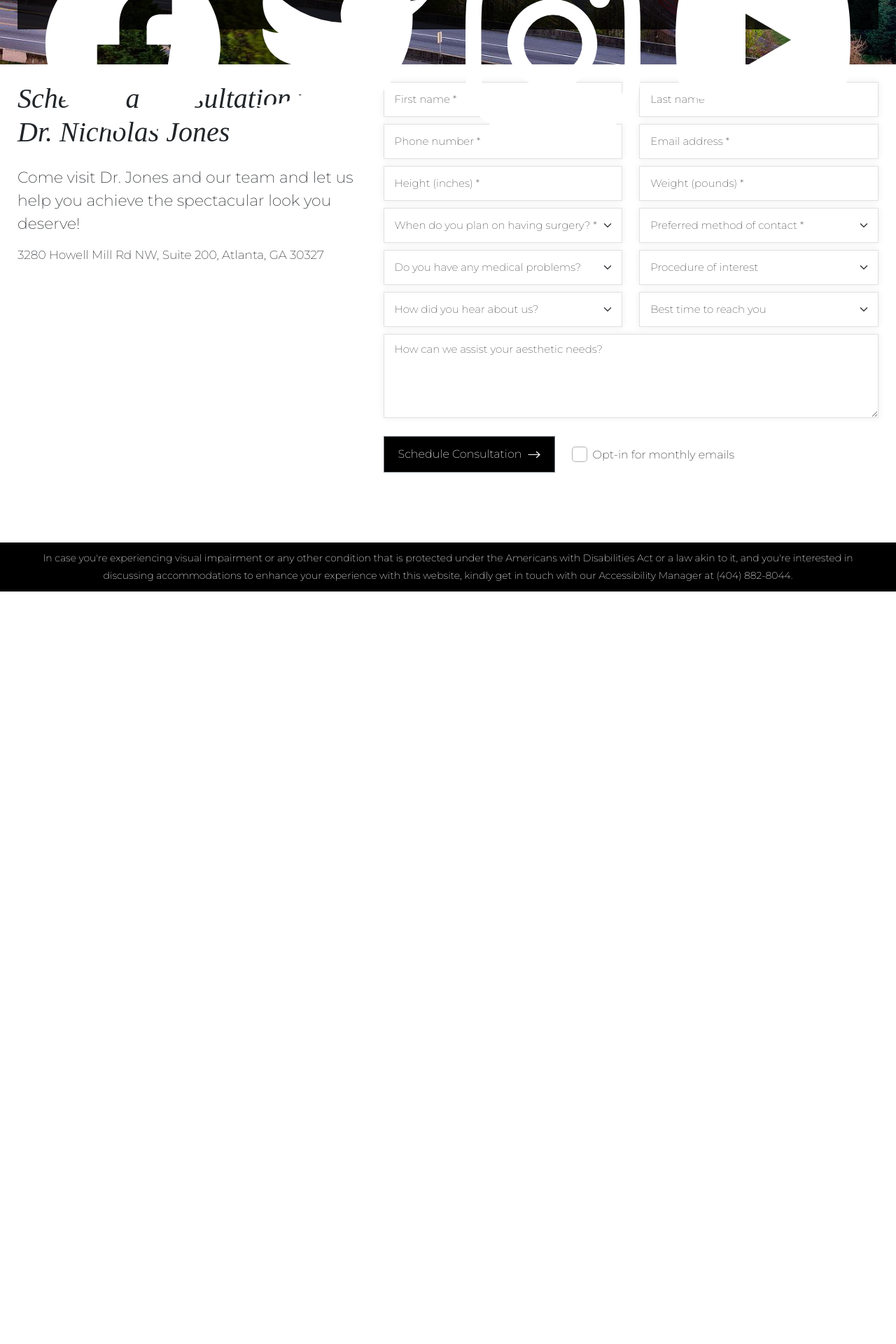
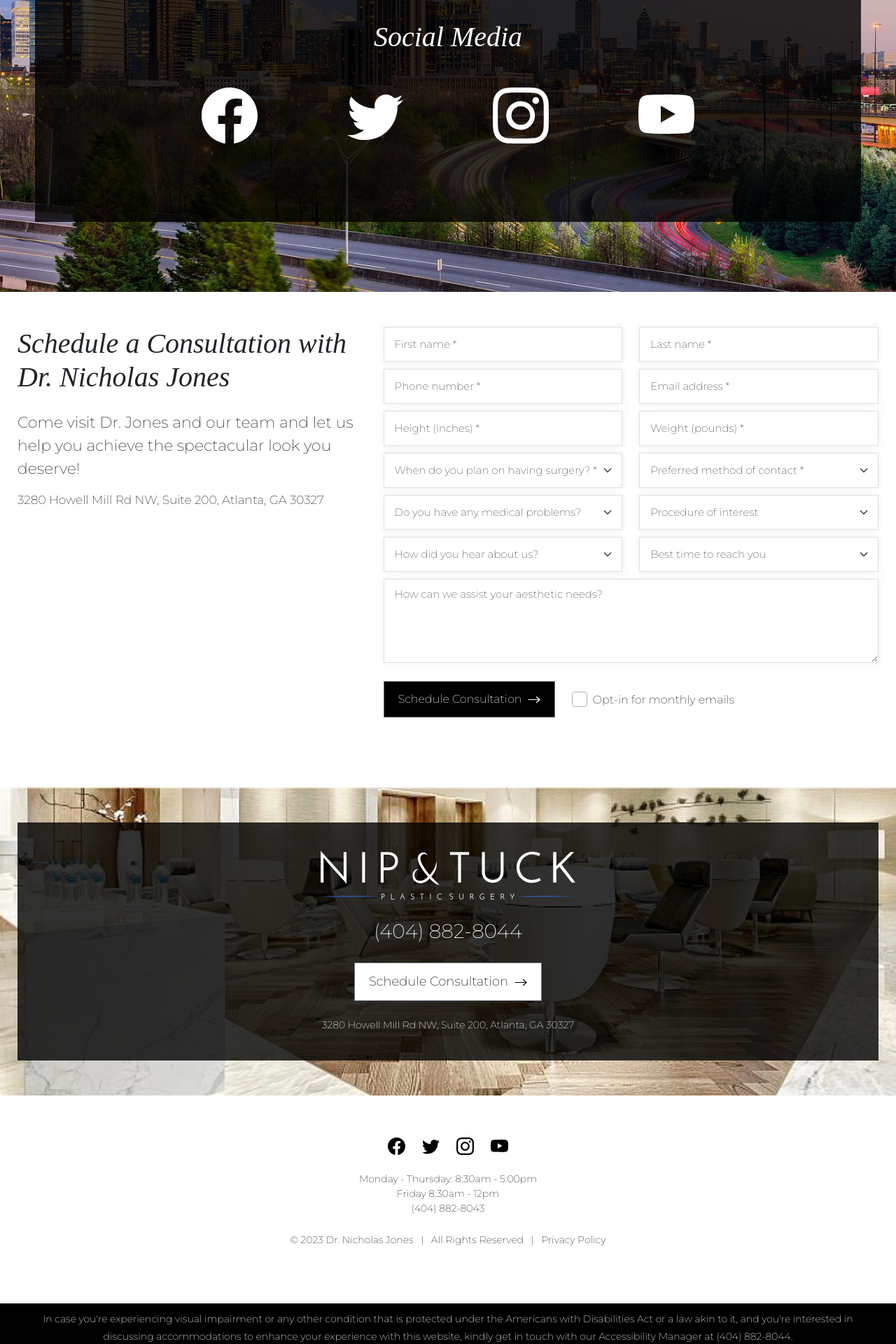
Before and after one commit to mchumpitazp/web-surgery-2, a React (Create React App) app in the folder client/: page / in a window 1280 px wide. Shown: the part 8480-10400 px from the top of the page at 70% size. Before the commit the page ends 9373 px from the top, so only its background shows below. Built offline with nearby package versions, Linux system fonts and the light colour scheme.

Commit message:
table checked

```diff
--- a/client/src/App.scss
+++ b/client/src/App.scss
@@ -24,6 +24,10 @@ p  {
 
 .arrow-right-white {
   filter: brightness(0) invert(1);
+}
+
+.arrow-right-black {
+  filter: brightness(0) invert(0);
 }
 
 // Styling by sections
@@ -359,6 +363,12 @@ header {
   }
 }
 
+@media (min-width: 480px) {
+  #doctor {
+    margin-bottom: 75px;
+  }
+}
+
 #testimonials {
   padding: 0 25px;
   margin-bottom: 50px;
@@ -517,24 +527,49 @@ header {
 
     display: flex;
     flex-direction: column;
+    justify-content: center;
   }
 
   #social-media-links {
-    flex: 1;
     display: flex;
-    justify-content: space-between;
+    justify-content: center;
     align-items: center;
-    gap: 50px;
+    gap: 10vw;
 
     img {
       filter: invert(100%);
-      width: 100%;
+      height: 30px;
+      width: auto;
     }
   }
 }
 
+@media (min-width: 480px) {
+  #social-media {
+    height: 500px;
+
+    #social-media-links {
+      img { height: 50px; }
+    }
+  }
+}
+
+@media (min-width: 960px) {
+  #social-media {
+    height: 600px;
+    padding: 100px 50px;
+
+    #social-media-links {
+      img { height: 80px; }
+    }
+  }
+}
+
+
+
 #schedule {
   padding: 25px;
+  padding-top: 50px;
   padding-bottom: 100px;
 
   #schedule-text {
@@ -594,6 +629,30 @@ header {
   }
 }
 
+#contact {
+  background-image: url(../public/bg-contact.jpeg);
+  background-size: cover;
+  background-position-x: 50%;
+  background-position-y: 100%;
+  background-repeat: no-repeat;
+  padding: 50px 25px;
+
+  #contact-content {
+    background-color: rgba($color: black, $alpha: 0.8);
+    color: white;
+    height: 100%;
+    width: 100%;
+    padding: 40px;
+
+    .btn-base {
+      color: black;
+      background-color: white;
+    }
+
+    p { font-size: 14px; }
+  }
+}
+
 #footer-sticky {
   position: fixed;
   bottom: 0;
@@ -611,7 +670,7 @@ header {
   }
 }
 
-footer {
+#footer-statement {
   background-color: black;
   color: white;
   text-align: center;
@@ -622,6 +681,9 @@ footer {
   margin-bottom: 48px;
 }
 
-#temp {
-  height: 50px;
+footer {
+  padding-top: 60px;
+  padding-bottom: 80px;
+
+  * { font-size: 14px; }
 }
--- /dev/null
+++ b/client/src/components/Contact.js
@@ -0,0 +1,21 @@
+import React from "react";
+import { Button } from "reactstrap";
+
+function Contact () {
+    return(
+        <section id="contact" data-aos="fade-in">
+            <div id="contact-content" className="d-flex flex-column justify-content-between align-items-center gap-4">
+                <img height={70} src="logo.svg" alt="logo"/>
+                <span id="contact-phone" style={{fontSize: 28}}>(404) 882-8044</span>
+                <Button className="btn-base align-self-center">
+                    Schedule Consultation
+                    &nbsp;
+                    <img className="arrow-right-black" src="arrow-right.svg" alt="arrow-right"/>
+                </Button>
+                <p>3280 Howell Mill Rd NW, Suite 200, Atlanta, GA 30327</p>
+            </div>
+        </section>
+    );
+}
+
+export default Contact;
--- a/client/src/components/Footer.js
+++ b/client/src/components/Footer.js
@@ -1,7 +1,28 @@
-function Footer() {
-    return (
-        <footer>
-            <span>In case you're experiencing visual impairment or any other condition that is protected under the Americans with Disabilities Act or a law akin to it, and you're interested in discussing accommodations to enhance your experience with this website, kindly get in touch with our Accessibility Manager at (404) 882-8044.</span>
+function Footer () {
+    return(
+        <footer className="d-flex flex-column justify-content-between align-items-center gap-4">
+            <div className="d-flex gap-4">
+                <img height={25} src="./facebook.svg" alt="facebook"/>
+                <img height={25} src="./twitter.svg" alt="twitter"/>
+                <img height={25} src="./instagram.svg" alt="instagram"/>
+                <img height={25} src="./youtube.svg" alt="youtube"/>
+            </div>
+
+            <div className="text-center">
+                <p>
+                    Monday - Thursday: 8:30am - 5:00pm
+                    <br/>
+                    Friday 8:30am - 12pm
+                    <br/>
+                    (404) 882-8043
+                </p>
+            </div>
+            <div>
+                <p>© 2023 Dr. Nicholas Jones &nbsp;&nbsp;|&nbsp;&nbsp;
+                    All Rights Reserved &nbsp;&nbsp;|&nbsp;&nbsp;
+                    Privacy Policy
+                </p>
+            </div>
         </footer>
     );
 }
--- /dev/null
+++ b/client/src/components/FooterStatement.js
@@ -0,0 +1,9 @@
+function FooterStatement () {
+    return (
+        <section id="footer-statement">
+            <span>In case you're experiencing visual impairment or any other condition that is protected under the Americans with Disabilities Act or a law akin to it, and you're interested in discussing accommodations to enhance your experience with this website, kindly get in touch with our Accessibility Manager at (404) 882-8044.</span>
+        </section>
+    );
+}
+
+export default FooterStatement;
--- a/client/src/components/Header.js
+++ b/client/src/components/Header.js
@@ -27,15 +27,13 @@ function Header () {
 
     const NavItems = () => data.map((n, i) => {
         return (
-            <>
-            { i === 2 && <hr/> }
             <NavItem key={i}>
+                { i === 2 && <hr/> }
                 <NavLink href={n.url}>
                     {n.title}
                     { n.withArrow && <img className="ps-2" src="./arrow-right.svg" alt="arrow-right"/> }
                 </NavLink>
             </NavItem>
-            </>
         );
     });
 
--- a/client/src/components/Main.js
+++ b/client/src/components/Main.js
@@ -11,9 +11,10 @@ import Video from "./Video";
 import Options from "./Options";
 import SocialMedia from "./SocialMedia";
 import Schedule from "./Schedule";
-
+import Contact from "./Contact";
+import Footer from "./Footer";
 import FooterSticky from "./FooterSticky";
-import Footer from "./Footer";
+import FooterStatement from "./FooterStatement";
 
 function Main () {
     React.useEffect(() => {
@@ -38,7 +39,9 @@ function Main () {
             <Options />
             <SocialMedia />
             <Schedule />
+            <Contact />
             <Footer />
+            <FooterStatement />
             <FooterSticky />
         </>
     );
--- a/client/src/components/Schedule.js
+++ b/client/src/components/Schedule.js
@@ -6,12 +6,12 @@ function Schedule () {
     return(
         <section id="schedule">
             <Row xs={1} lg={2}>
-                <Col lg={5} id="schedule-text" className="mb-lg-0">
+                <Col lg={5} id="schedule-text" className="mb-lg-0" data-aos="fade-in">
                     <h2>Schedule a Consultation with Dr. Nicholas Jones</h2>
                     <p style={{fontSize: 22}}>Come visit Dr. Jones and our team and let us help you achieve the spectacular look you deserve!</p>
                     <p style={{fontSize: 17}}>3280 Howell Mill Rd NW, Suite 200, Atlanta, GA 30327</p>
                 </Col>
-                <Col lg={7}>
+                <Col lg={7} data-aos="fade-in">
                     <ScheduleForm />
                 </Col>
             </Row>
--- a/client/src/components/ScheduleForm.js
+++ b/client/src/components/ScheduleForm.js
@@ -385,8 +385,8 @@ function ScheduleForm () {
                 </Col>
             </Row>
 
-            <div className="d-flex flex-column flex-lg-row align-items-lg-center">
-                <div className="order-lg-2 mb-4 mb-lg-0">
+            <div className="d-flex flex-column flex-md-row align-items-md-center">
+                <div className="order-md-2 mb-4 mb-md-0">
                     <FormGroup check>
                         <Label for="schedule-form-monthly-emails" check className="pt-1">Opt-in for monthly emails</Label>
                         <Input
@@ -398,7 +398,7 @@ function ScheduleForm () {
                         />
                     </FormGroup>
                 </div>
-                <div className="order-lg-1 me-0 me-lg-4">
+                <div className="order-md-1 me-0 me-md-4">
                     <Button className="btn-base" type="submit">
                         Schedule Consultation
                         &nbsp;
--- a/client/src/components/SocialMedia.js
+++ b/client/src/components/SocialMedia.js
@@ -1,9 +1,9 @@
 
 function SocialMedia () {
     return(
-        <section id="social-media">
+        <section id="social-media" data-aos="fade-in">
             <div id="social-media-content">
-                <h2>Social Media</h2>
+                <h2 className="mb-4 mb-sm-5">Social Media</h2>
                 <div id="social-media-links">
                     <img src="./facebook.svg" alt="facebook"/>
                     <img src="./twitter.svg" alt="twitter"/>
```
Also changed, not shown: client/public/bg-contact.jpeg (added).
